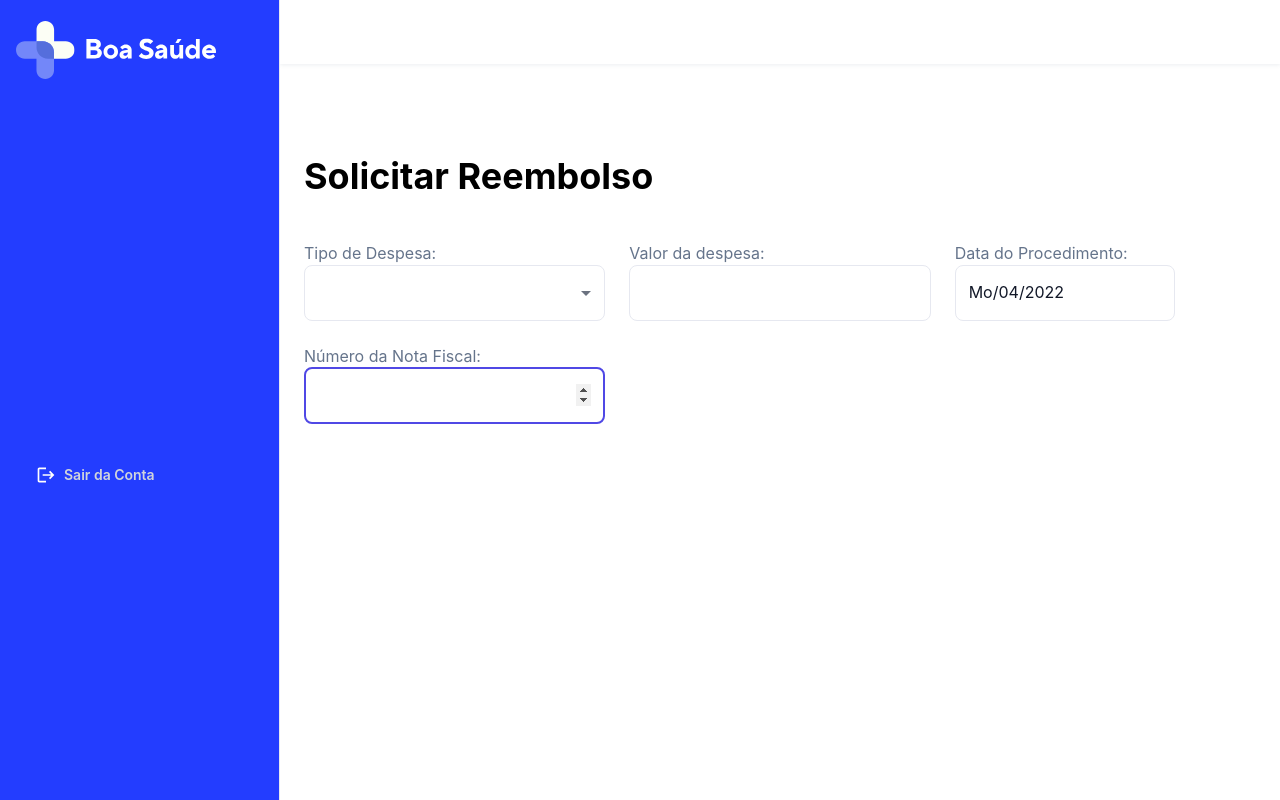
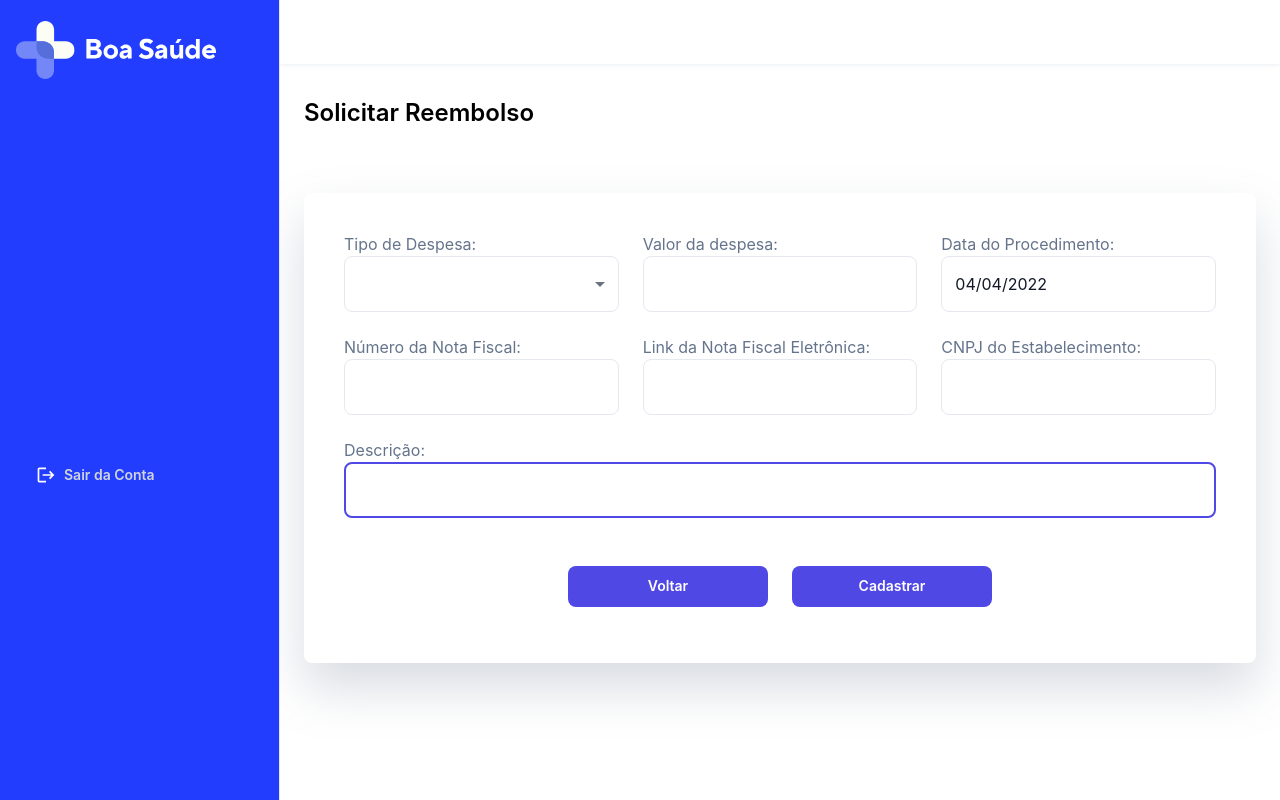
Before and after one commit to ElizCarvalho/pucmg-gisa-app, a Next.js app: page /refund/request in a window 1280 px wide. Built offline with nearby package versions, Linux system fonts and the light colour scheme.

Commit message:
Finishing refund form

```diff
--- /dev/null
+++ b/components/cpnj/cnpj-input.js
@@ -0,0 +1,33 @@
+import { InputLabel, TextField } from "@mui/material";
+import { useState } from "react"
+import { cnpjMask } from '../../utils/cnpjMask';
+
+export default function CpnjInput({register}){
+    const [values, setValues] = useState({ cnpjProvider: '' })
+
+    const inputChange = (e) => {
+      const { name, value } = e.target
+      setValues({
+        ...values,
+        [name]: value
+      })
+    }
+
+    return(
+        <>
+        <InputLabel id="cnpj-prestador">CNPJ do Estabelecimento: </InputLabel>
+        <TextField
+              {...register('cnpjProvider')}
+              fullWidth
+              id="cnpjProvider"
+              type="text"
+              name='cnpjProvider'
+              value={cnpjMask(values.cnpjProvider)}
+              onChange={inputChange}
+              autoFocus
+            />
+        </>
+
+    )
+
+}
--- a/components/dashboard/dashboard-sidebar.js
+++ b/components/dashboard/dashboard-sidebar.js
@@ -1,7 +1,7 @@
 import DashboardIcon from '@mui/icons-material/Dashboard';
 import AttachMoneyIcon from '@mui/icons-material/AttachMoney';
 import LogoutIcon from '@mui/icons-material/Logout';
-import { Box, Divider, Drawer, Typography, useMediaQuery } from '@mui/material';
+import { Box, Drawer, useMediaQuery } from '@mui/material';
 import { useRouter } from 'next/router';
 import { useContext, useEffect } from 'react';
 import NextLink from 'next/link';
--- a/contexts/AuthContext.js
+++ b/contexts/AuthContext.js
@@ -2,7 +2,6 @@ import { createContext, useState, useEffect } from "react";
 import { getUserInfo, signInRequest, signUpRequest } from "../services/auth";
 import { setCookie, parseCookies, destroyCookie } from "nookies";
 import Router from "next/router";
-import { api } from "../services/api";
 
 
 export const AuthContext = createContext({})
@@ -37,12 +36,10 @@ export function AuthProvider({children}){
                 path: '/'
             });
 
-            api.defaults.headers['acces-token'] = token;
-
             setUser(user);
             Router.push("/dashboard");
         }catch(error){
-            console.log(error);
+            throw error;
         }
     }
 
@@ -61,8 +58,6 @@ export function AuthProvider({children}){
                 maxAge: 60 * 60 * 1,
                 path: '/'
             });
-
-            api.defaults.headers['acces-token'] = token;
 
             setUser(user);
             Router.push('/dashboard');
--- a/pages/dashboard/index.js
+++ b/pages/dashboard/index.js
@@ -2,7 +2,6 @@ import Head from 'next/head';
 import { Box, Container, Grid, Paper, Typography } from '@mui/material';
 import { DashboardLayout } from '../../components/dashboard/dashboard-layout';
 import { parseCookies } from 'nookies';
-import { GetServerSideProps } from 'next';
 import DashboardMenu from '../../components/dashboard/dashboard-menu';
 
 const Dashboard = () => (
--- a/pages/refund/request.js
+++ b/pages/refund/request.js
@@ -1,19 +1,39 @@
 import Head from 'next/head';
-import { Box, Container, FormControl, Grid, InputLabel, MenuItem, Select, TextField, Typography } from '@mui/material';
+import { Alert, AlertTitle, Box, Button, Collapse, Container, FormControl, Grid, InputLabel, MenuItem, Paper, Select, TextField, Typography } from '@mui/material';
 import { DashboardLayout } from '../../components/dashboard/dashboard-layout';
 import { useForm } from 'react-hook-form';
 import { LocalizationProvider, MobileDatePicker } from '@mui/x-date-pickers';
 import { AdapterMoment } from '@mui/x-date-pickers/AdapterMoment';
 import { useState } from 'react';
+import { createRefund } from '../../services/refund';
+import CpnjInput from '../../components/cpnj/cnpj-input';
+import { useRouter } from 'next/router';
 
 export default function Request () {
 
   const { register, handleSubmit } = useForm();
+  const [value, setValue] = useState(Date.now());
+  const [isValid, setIsValid] = useState(false);
+  const [open, setOpen] = useState(false);
+  const router = useRouter();
 
-  const [value, setValue] = useState(Date.now());
   const handleChange = (newValue) => {
     setValue(newValue);
   };
+
+  async function handleRequest(data){
+    try{
+
+      await createRefund(data);
+      setIsValid(true);
+      setOpen(true);
+
+    }catch(error){
+      setIsValid(false);
+      setOpen(true);
+      throw error
+    }
+  }
 
   return (
     <>
@@ -22,20 +42,58 @@ export default function Request () {
           Solicitar Reembolso
         </title>
       </Head>
+
+      <Collapse in={open}>
+            {isValid
+                  ? <Alert
+                      severity='success'
+                      action={
+                        <Button color="inherit" size="small" onClick={() => {setOpen(false);}}>
+                          Fechar
+                        </Button>
+                      }
+                    >
+                      <AlertTitle>Deu tudo certo!</AlertTitle>
+                        Solicitação de Reembolso realizada com sucesso!
+                    </Alert>
+                  : <Alert
+                      severity='error'
+                      action={
+                        <Button color="inherit" size="small" onClick={() => {setOpen(false);}}>
+                          Fechar
+                        </Button>
+                      }
+                    >
+                      <AlertTitle>Erro</AlertTitle>
+                        Ocorreu um problema ao solicitar reembolso. Tente novamente.
+                    </Alert>
+            }
+
+      </Collapse>
+
       <Box
         component="main"
         sx={{
           flexGrow: 1,
-          py: 8
+          py: 4
         }}
       >
         <Container maxWidth={false}>
-          <Box sx={{ mt: 3 }}>
-          <Typography variant="h3">
+        <Box sx={{ mb: 8,}}>
+          <Typography variant="h5">
             Solicitar Reembolso
           </Typography>
         </Box>
-          <Box component="form"  noValidate sx={{ mt: 5 }}>
+
+          <Box component="form"  onSubmit={handleSubmit(handleRequest)} noValidate sx={{ mt: 5 }}>
+
+            <Paper
+              elevation={24}
+              sx={{
+                p: 5
+              }}
+            >
+
                 <Grid
                   container
                   spacing={3}
@@ -50,15 +108,16 @@ export default function Request () {
 
                   <InputLabel id="tipo-despesa-label">Tipo de Despesa: </InputLabel>
                     <Select
-                  {...register('tipo-despesa')}
+                      {...register('type')}
                       labelId="tipo-despesa-label"
-                  id="tipo-despesa"
-                  label="tipoDespesa"
+                      id="type"
+                      label="type"
+                      required
                       fullWidth
                     >
-                  <MenuItem value={10}>Consulta</MenuItem>
-                  <MenuItem value={20}>Exame/Procedimento/Terapia</MenuItem>
-                  <MenuItem value={30}>Internação</MenuItem>
+                      <MenuItem value={1}>Consulta</MenuItem>
+                      <MenuItem value={2}>Exame/Procedimento/Terapia</MenuItem>
+                      <MenuItem value={3}>Internação</MenuItem>
                     </Select>
                 </Grid>
                 <Grid
@@ -69,20 +128,21 @@ export default function Request () {
                   xs={12}
                 >
                   <InputLabel id="despesa">Valor da despesa: </InputLabel>
+
                     <TextField
-                      {...register('despesa')}
-                      required
+                          {...register('price')}
                           fullWidth
-                      id="despesa"
-                      name="despesa"
-                      type="number"
+                          id="price"
+                          type="text"
                           autoFocus
+
                         />
+
                 </Grid>
 
                 <Grid
                   item
-              lg={3}
+                  lg={4}
                   sm={6}
                   xl={3}
                   xs={12}
@@ -91,9 +151,10 @@ export default function Request () {
 
                   <InputLabel id="data-procedimento">Data do Procedimento: </InputLabel>
                   <MobileDatePicker
-                  {...register('data-procedimento')}
-                  id="data-procedimento"
-                  inputFormat="dd/MM/yyyy"
+                      {...register('date')}
+                      labelId="data-procedimento"
+                      id="date"
+                      inputFormat="DD/MM/yyyy"
                       onChange={handleChange}
                       value={value}
                       fullWidth
@@ -111,16 +172,105 @@ export default function Request () {
                 >
                   <InputLabel id="nota-fiscal">Número da Nota Fiscal: </InputLabel>
                     <TextField
-                      {...register('nota-fiscal')}
-                      required
+                          {...register('nFeNumber')}
                           fullWidth
-                      id="nota-fiscal"
-                      name="nota-fiscal"
+                          id="nFeNumber"
                           type="number"
                           autoFocus
                         />
                 </Grid>
+                <Grid
+                  item
+                  lg={4}
+                  sm={6}
+                  xl={3}
+                  xs={12}
+                >
+                  <InputLabel id="link-nota-fiscal">Link da Nota Fiscal Eletrônica: </InputLabel>
+                    <TextField
+                          {...register('nFeLink')}
+                          fullWidth
+                          id="nFeLink"
+                          type="text"
+                          autoFocus
+                        />
                 </Grid>
+                <Grid
+                  item
+                  lg={4}
+                  sm={6}
+                  xl={3}
+                  xs={12}
+                >
+                 <CpnjInput register={register}/>
+                </Grid>
+                <Grid
+                  item
+                  lg={12}
+                  sm={6}
+                  xl={3}
+                  xs={12}
+                >
+                  <InputLabel id="descricao">Descrição: </InputLabel>
+                    <TextField
+                          {...register('description')}
+                          fullWidth
+                          id="description"
+                          multiline
+                          maxRows={6}
+                          type="text"
+                          autoFocus
+                        />
+                </Grid>
+                <Grid
+                   item
+                   lg={3}
+                   sm={6}
+                   xl={3}
+                   xs={12}
+                />
+                <Grid
+                   item
+                   lg={3}
+                   sm={6}
+                   xl={3}
+                   xs={12}
+                >
+                  <Button
+                    type="button"
+                    fullWidth
+                    variant="contained"
+                    onClick={() => router.back()}
+                    sx={{ mt: 3, mb: 2 }}
+                  >
+                    Voltar
+                </Button>
+                </Grid>
+                <Grid
+                   item
+                   lg={3}
+                   sm={6}
+                   xl={3}
+                   xs={12}
+                >
+                  <Button
+                    type="submit"
+                    fullWidth
+                    variant="contained"
+                    sx={{ mt: 3, mb: 2 }}
+                  >
+                    Cadastrar
+                </Button>
+                </Grid>
+                <Grid
+                   item
+                   lg={3}
+                   sm={6}
+                   xl={3}
+                   xs={12}
+                />
+                </Grid>
+            </Paper>
           </Box>
         </Container>
       </Box>
--- a/services/api.js
+++ /dev/null
@@ -1,12 +0,0 @@
-import axios from "axios";
-import { parseCookies } from "nookies";
-
-const { "gisa-token": token } = parseCookies();
-
-export const api = axios.create({
-    baseURL: "http//localhost:8000/"
-});
-
-if(token) {
-     api.defaults.headers['access-token'] = `${token}`;
-}
--- a/services/auth.js
+++ b/services/auth.js
@@ -1,5 +1,4 @@
 import axios from "axios";
-import jwt_decode from "jwt-decode";
 
 const baseUrl = 'http://192.168.1.193:8000/gisa'
 export async function signInRequest(data){
@@ -57,7 +56,6 @@ export async function getUserInfo(token){
 
      responseData = await response.data;
 
-     console.log(responseData);
      const {user} = responseData;
 
      return {
--- /dev/null
+++ b/services/refund.js
@@ -0,0 +1,26 @@
+import axios from "axios";
+import { parseCookies } from "nookies";
+
+const { "gisa-token": token } = parseCookies();
+
+const baseURL = "http://192.168.1.193:8000/gisa/mic"
+
+export async function createRefund(data){
+    let responseData;
+
+    try{
+        const response = await axios({
+            method: 'POST',
+            url: `${baseURL}/refund`,
+            headers: {
+                Authorization: `Bearer ${token}`
+            },
+            data
+        });
+
+        responseData = await response.data;
+
+    }catch(error){
+        throw error
+    }
+}
--- /dev/null
+++ b/utils/cnpjMask.js
@@ -0,0 +1,9 @@
+export function cnpjMask(value){
+    return value
+      .replace(/\D+/g, '')
+      .replace(/(\d{2})(\d)/, '$1.$2')
+      .replace(/(\d{3})(\d)/, '$1.$2')
+      .replace(/(\d{3})(\d)/, '$1/$2')
+      .replace(/(\d{4})(\d)/, '$1-$2')
+      .replace(/(-\d{2})\d+?$/, '$1')
+  }
```
Lines whose indentation alone changed are shown as unchanged.
